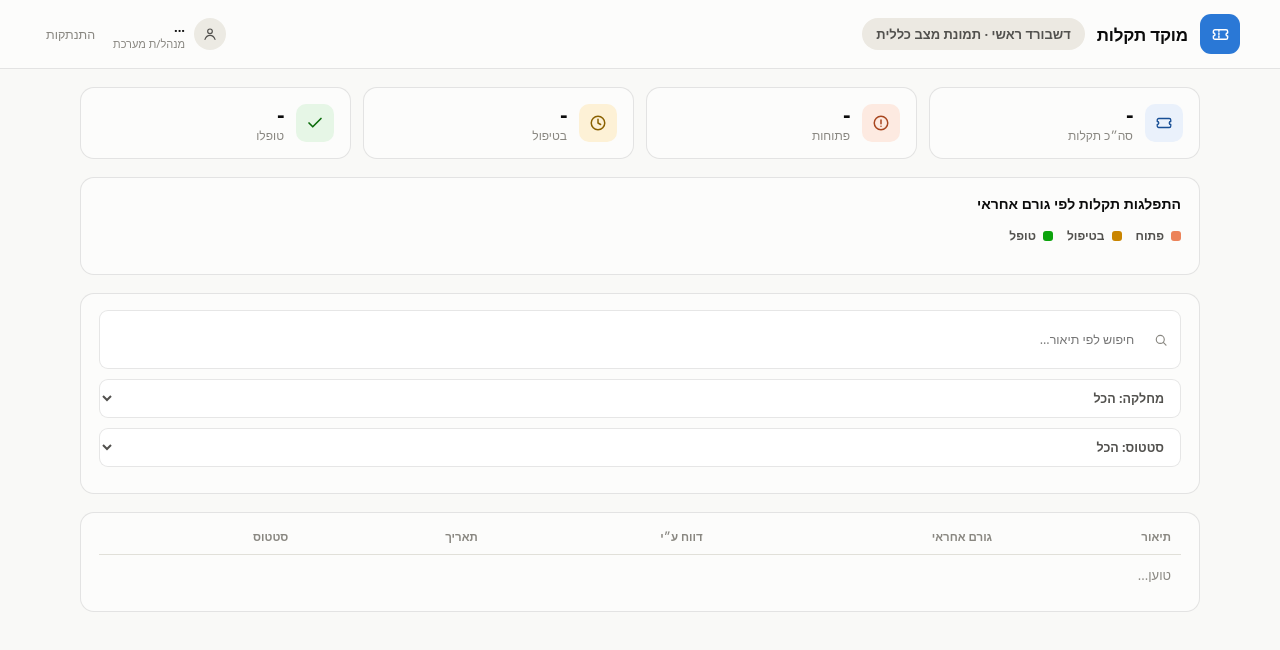
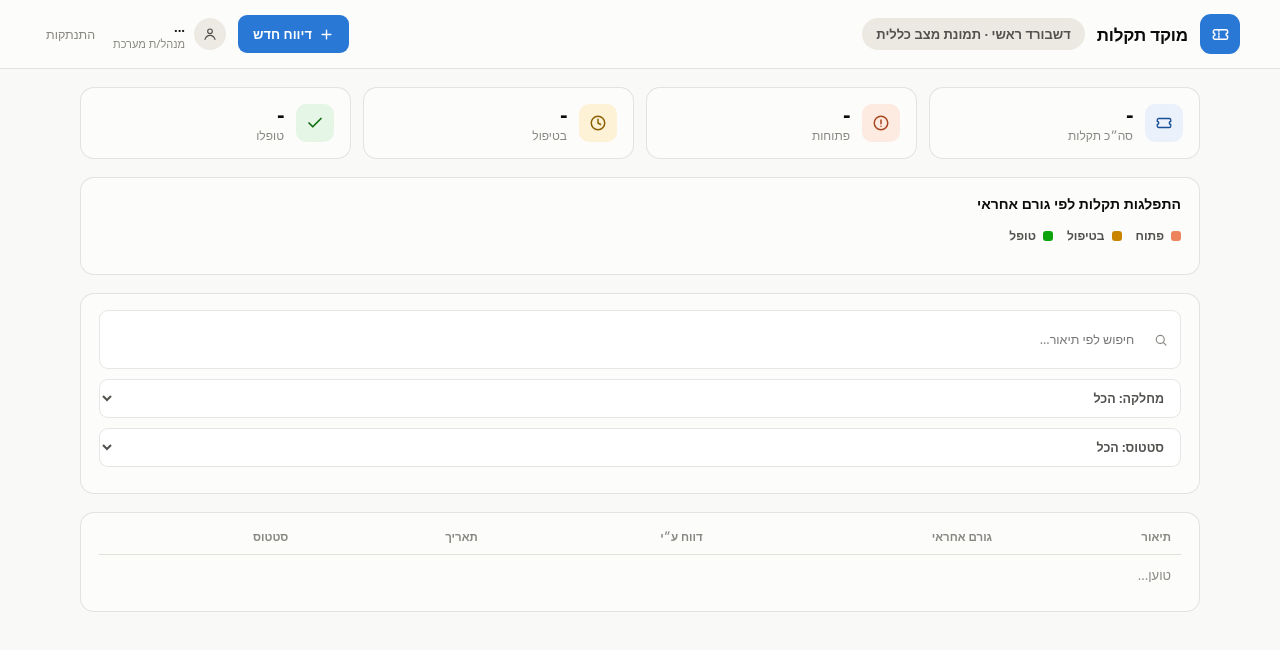
Before and after one commit to shmulikc-arch/nihul-mesimot, a plain HTML site: page admin.html in a window 1280 px wide. Drawn offline with Linux system fonts and the light colour scheme; no server answers.

Commit message:
Update admin.html

```diff
--- a/admin.html
+++ b/admin.html
@@ -26,6 +26,10 @@
     <div class="app-name">מוקד תקלות</div>
     <div class="role-pill">דשבורד ראשי · תמונת מצב כללית</div>
     <div class="spacer"></div>
+        <a class="new-btn" href="report.html">
+      <svg width="15" height="15" viewBox="0 0 24 24" fill="none" stroke="currentColor" stroke-width="2.2" stroke-linecap="round" stroke-linejoin="round"><path d="M12 5v14M5 12h14"/></svg>
+      דיווח חדש
+    </a>
     <div class="user-block">
       <div class="avatar">
         <svg width="16" height="16" viewBox="0 0 24 24" fill="none" stroke="currentColor" stroke-width="1.8" stroke-linecap="round" stroke-linejoin="round"><circle cx="12" cy="8" r="3.5"/><path d="M4.5 20c1.4-4 4.2-6 7.5-6s6.1 2 7.5 6"/></svg>
```
